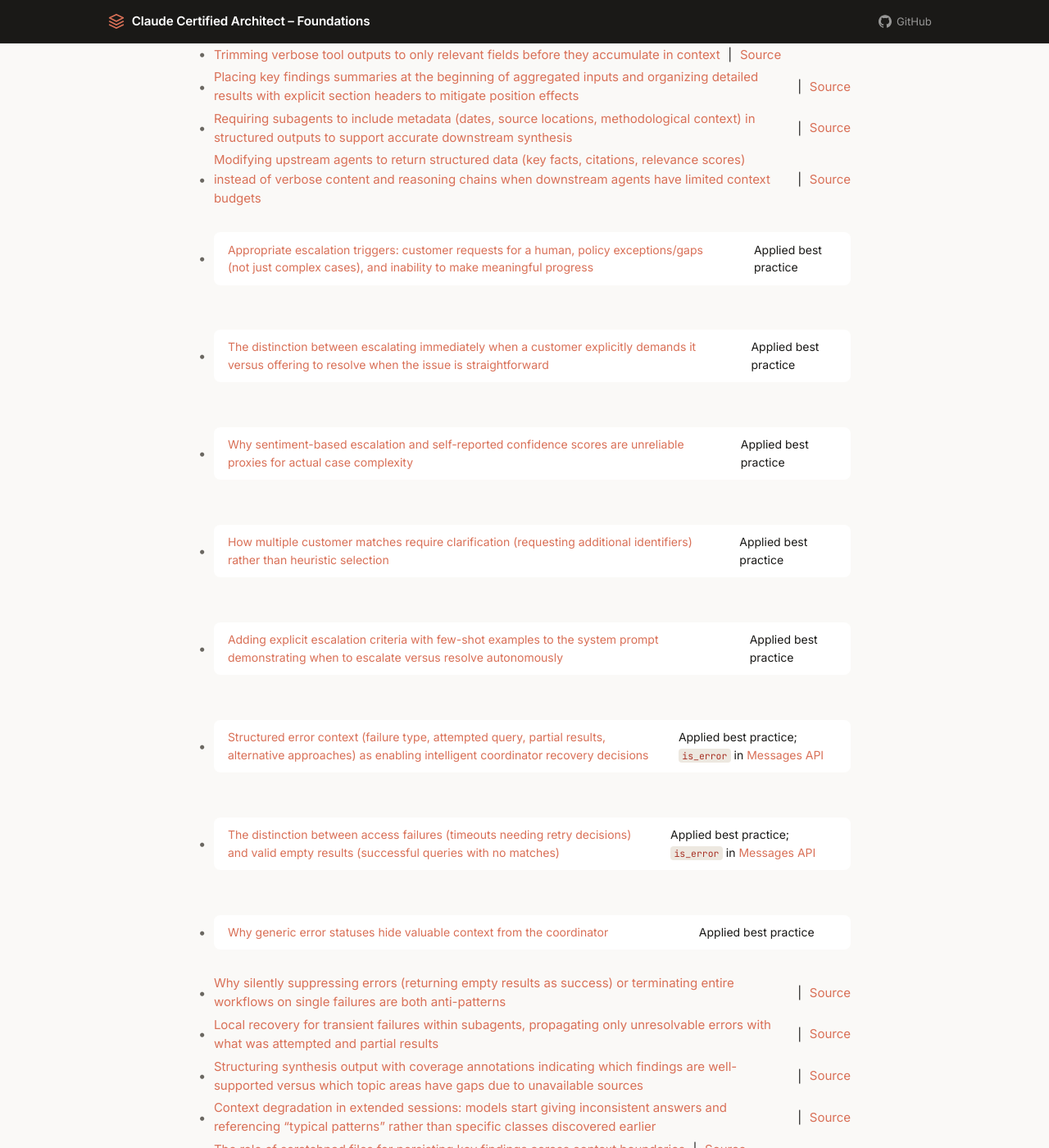
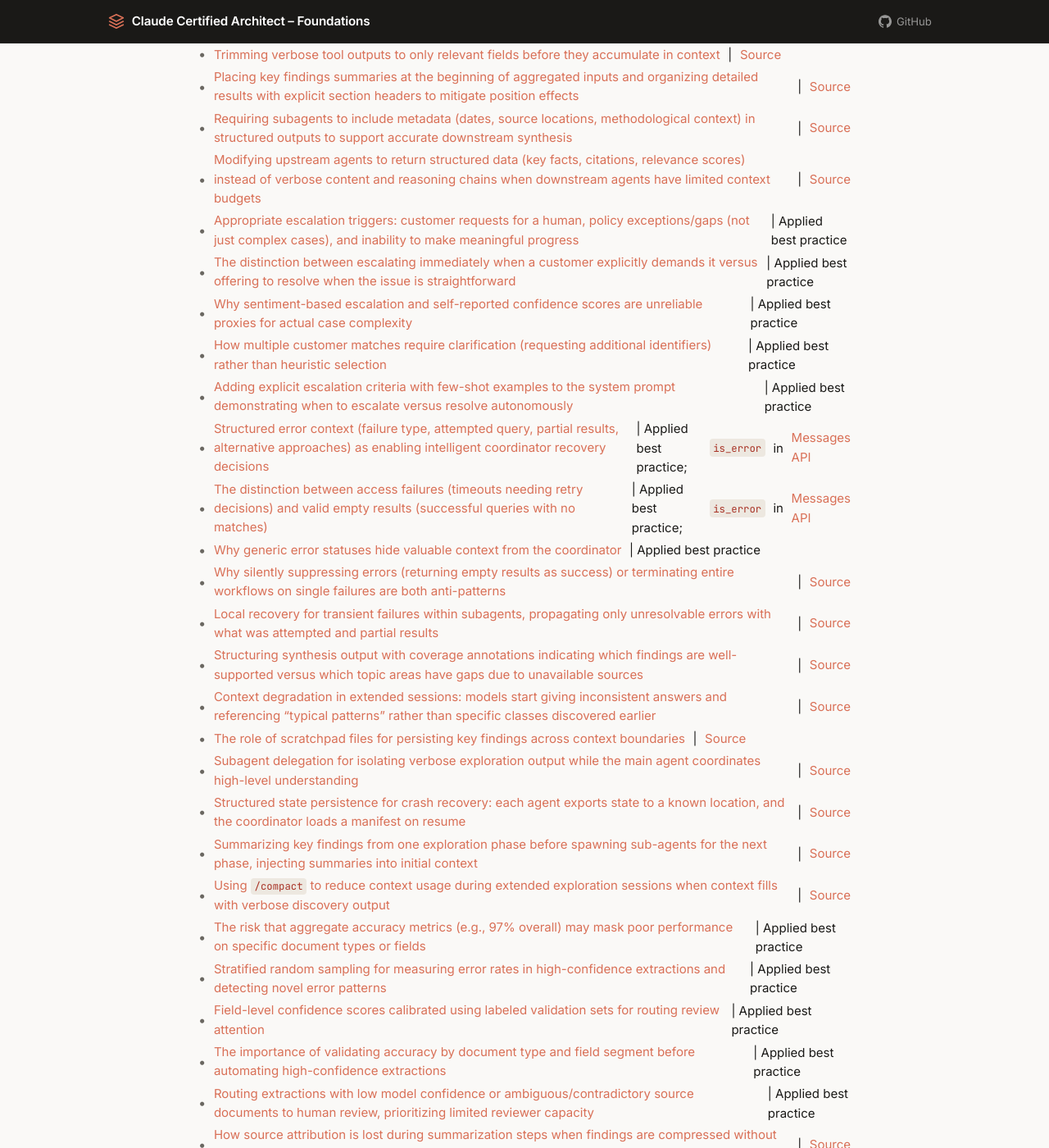
Before and after one commit to patutin/patutin.github.com, a Jekyll site: the page built from domains/domains-knowlege.md, in a window 1280 px wide and 1400 px high, scrolled down 11545 px. Shown: the whole window at 82% size. Built offline with Jekyll 4.4.1, drawn with Linux system fonts in a browser that asks for light colours; some of the changed text lies outside the part shown.

Commit message:
Fix Domain 5 list items: escape remaining pipes causing table rendering inside li

```diff
--- a/domains/domains-knowlege.md
+++ b/domains/domains-knowlege.md
@@ -292,14 +292,14 @@ title: Domains Knowledge
 - [Placing key findings summaries at the beginning of aggregated inputs and organizing detailed results with explicit section headers to mitigate position effects](domain-5-context-management.md#position-aware-organization) \| [Source](https://www.anthropic.com/news/prompting-long-context)
 - [Requiring subagents to include metadata (dates, source locations, methodological context) in structured outputs to support accurate downstream synthesis](domain-5-context-management.md#subagent-metadata-requirements) \| [Source](https://www.anthropic.com/engineering/multi-agent-research-system)
 - [Modifying upstream agents to return structured data (key facts, citations, relevance scores) instead of verbose content and reasoning chains when downstream agents have limited context budgets](domain-5-context-management.md#upstream-agent-structured-data) \| [Source](https://www.anthropic.com/engineering/effective-context-engineering-for-ai-agents)
-- [Appropriate escalation triggers: customer requests for a human, policy exceptions/gaps (not just complex cases), and inability to make meaningful progress](domain-5-context-management.md#escalation-triggers) | Applied best practice
-- [The distinction between escalating immediately when a customer explicitly demands it versus offering to resolve when the issue is straightforward](domain-5-context-management.md#immediate-vs-deferred-escalation) | Applied best practice
-- [Why sentiment-based escalation and self-reported confidence scores are unreliable proxies for actual case complexity](domain-5-context-management.md#unreliable-escalation-proxies) | Applied best practice
-- [How multiple customer matches require clarification (requesting additional identifiers) rather than heuristic selection](domain-5-context-management.md#multiple-customer-matches) | Applied best practice
-- [Adding explicit escalation criteria with few-shot examples to the system prompt demonstrating when to escalate versus resolve autonomously](domain-5-context-management.md#explicit-escalation-criteria) | Applied best practice
-- [Structured error context (failure type, attempted query, partial results, alternative approaches) as enabling intelligent coordinator recovery decisions](domain-5-context-management.md#structured-error-context) | Applied best practice; `is_error` in [Messages API](https://platform.claude.com/docs/en/api/messages/create)
-- [The distinction between access failures (timeouts needing retry decisions) and valid empty results (successful queries with no matches)](domain-5-context-management.md#access-failures-vs-empty-results-propagation) | Applied best practice; `is_error` in [Messages API](https://platform.claude.com/docs/en/api/messages/create)
-- [Why generic error statuses hide valuable context from the coordinator](domain-5-context-management.md#generic-error-statuses-harmful) | Applied best practice
+- [Appropriate escalation triggers: customer requests for a human, policy exceptions/gaps (not just complex cases), and inability to make meaningful progress](domain-5-context-management.md#escalation-triggers) \| Applied best practice
+- [The distinction between escalating immediately when a customer explicitly demands it versus offering to resolve when the issue is straightforward](domain-5-context-management.md#immediate-vs-deferred-escalation) \| Applied best practice
+- [Why sentiment-based escalation and self-reported confidence scores are unreliable proxies for actual case complexity](domain-5-context-management.md#unreliable-escalation-proxies) \| Applied best practice
+- [How multiple customer matches require clarification (requesting additional identifiers) rather than heuristic selection](domain-5-context-management.md#multiple-customer-matches) \| Applied best practice
+- [Adding explicit escalation criteria with few-shot examples to the system prompt demonstrating when to escalate versus resolve autonomously](domain-5-context-management.md#explicit-escalation-criteria) \| Applied best practice
+- [Structured error context (failure type, attempted query, partial results, alternative approaches) as enabling intelligent coordinator recovery decisions](domain-5-context-management.md#structured-error-context) \| Applied best practice; `is_error` in [Messages API](https://platform.claude.com/docs/en/api/messages/create)
+- [The distinction between access failures (timeouts needing retry decisions) and valid empty results (successful queries with no matches)](domain-5-context-management.md#access-failures-vs-empty-results-propagation) \| Applied best practice; `is_error` in [Messages API](https://platform.claude.com/docs/en/api/messages/create)
+- [Why generic error statuses hide valuable context from the coordinator](domain-5-context-management.md#generic-error-statuses-harmful) \| Applied best practice
 - [Why silently suppressing errors (returning empty results as success) or terminating entire workflows on single failures are both anti-patterns](domain-5-context-management.md#error-suppression-anti-patterns) \| [Source](https://www.anthropic.com/engineering/multi-agent-research-system)
 - [Local recovery for transient failures within subagents, propagating only unresolvable errors with what was attempted and partial results](domain-5-context-management.md#local-recovery-propagation) \| [Source](https://www.anthropic.com/engineering/multi-agent-research-system)
 - [Structuring synthesis output with coverage annotations indicating which findings are well-supported versus which topic areas have gaps due to unavailable sources](domain-5-context-management.md#coverage-annotations) \| [Source](https://www.anthropic.com/engineering/multi-agent-research-system)
@@ -309,17 +309,17 @@ title: Domains Knowledge
 - [Structured state persistence for crash recovery: each agent exports state to a known location, and the coordinator loads a manifest on resume](domain-5-context-management.md#structured-state-persistence) \| [Source](https://www.anthropic.com/engineering/effective-context-engineering-for-ai-agents)
 - [Summarizing key findings from one exploration phase before spawning sub-agents for the next phase, injecting summaries into initial context](domain-5-context-management.md#phase-summarization) \| [Source](https://www.anthropic.com/engineering/effective-context-engineering-for-ai-agents)
 - [Using `/compact` to reduce context usage during extended exploration sessions when context fills with verbose discovery output](domain-5-context-management.md#compact-command) \| [Source](https://code.claude.com/docs/en/best-practices)
-- [The risk that aggregate accuracy metrics (e.g., 97% overall) may mask poor performance on specific document types or fields](domain-5-context-management.md#aggregate-accuracy-masking) | Applied best practice
-- [Stratified random sampling for measuring error rates in high-confidence extractions and detecting novel error patterns](domain-5-context-management.md#stratified-sampling) | Applied best practice
-- [Field-level confidence scores calibrated using labeled validation sets for routing review attention](domain-5-context-management.md#field-level-confidence) | Applied best practice
-- [The importance of validating accuracy by document type and field segment before automating high-confidence extractions](domain-5-context-management.md#accuracy-validation-before-automation) | Applied best practice
-- [Routing extractions with low model confidence or ambiguous/contradictory source documents to human review, prioritizing limited reviewer capacity](domain-5-context-management.md#routing-to-human-review) | Applied best practice
+- [The risk that aggregate accuracy metrics (e.g., 97% overall) may mask poor performance on specific document types or fields](domain-5-context-management.md#aggregate-accuracy-masking) \| Applied best practice
+- [Stratified random sampling for measuring error rates in high-confidence extractions and detecting novel error patterns](domain-5-context-management.md#stratified-sampling) \| Applied best practice
+- [Field-level confidence scores calibrated using labeled validation sets for routing review attention](domain-5-context-management.md#field-level-confidence) \| Applied best practice
+- [The importance of validating accuracy by document type and field segment before automating high-confidence extractions](domain-5-context-management.md#accuracy-validation-before-automation) \| Applied best practice
+- [Routing extractions with low model confidence or ambiguous/contradictory source documents to human review, prioritizing limited reviewer capacity](domain-5-context-management.md#routing-to-human-review) \| Applied best practice
 - [How source attribution is lost during summarization steps when findings are compressed without preserving claim-source mappings](domain-5-context-management.md#source-attribution-loss) \| [Source](https://www.anthropic.com/engineering/multi-agent-research-system)
 - [The importance of structured claim-source mappings that the synthesis agent must preserve and merge when combining findings](domain-5-context-management.md#claim-source-mappings) \| [Source](https://www.anthropic.com/engineering/multi-agent-research-system)
 - [How to handle conflicting statistics from credible sources: annotating conflicts with source attribution rather than arbitrarily selecting one value](domain-5-context-management.md#conflicting-statistics-handling) \| [Source](https://www.anthropic.com/engineering/multi-agent-research-system)
-- [Temporal data: requiring publication/collection dates in structured outputs to prevent temporal differences from being misinterpreted as contradictions](domain-5-context-management.md#temporal-data-requirements) | Applied best practice; [Effective Context Engineering](https://www.anthropic.com/engineering/effective-context-engineering-for-ai-agents) and [Multi-Agent Research System](https://www.anthropic.com/engineering/multi-agent-research-system)
+- [Temporal data: requiring publication/collection dates in structured outputs to prevent temporal differences from being misinterpreted as contradictions](domain-5-context-management.md#temporal-data-requirements) \| Applied best practice; [Effective Context Engineering](https://www.anthropic.com/engineering/effective-context-engineering-for-ai-agents) and [Multi-Agent Research System](https://www.anthropic.com/engineering/multi-agent-research-system)
 - [Structuring reports with explicit sections distinguishing well-established findings from contested ones, preserving original source characterizations and methodological context](domain-5-context-management.md#established-vs-contested-findings) \| [Source](https://www.anthropic.com/engineering/multi-agent-research-system)
-- [Rendering different content types appropriately in synthesis outputs—financial data as tables, news as prose, technical findings as structured lists—rather than converting everything to a uniform format](domain-5-context-management.md#content-type-appropriate-rendering) | Applied best practice
+- [Rendering different content types appropriately in synthesis outputs—financial data as tables, news as prose, technical findings as structured lists—rather than converting everything to a uniform format](domain-5-context-management.md#content-type-appropriate-rendering) \| Applied best practice
 
 ### Cheat Sheet
 
```
